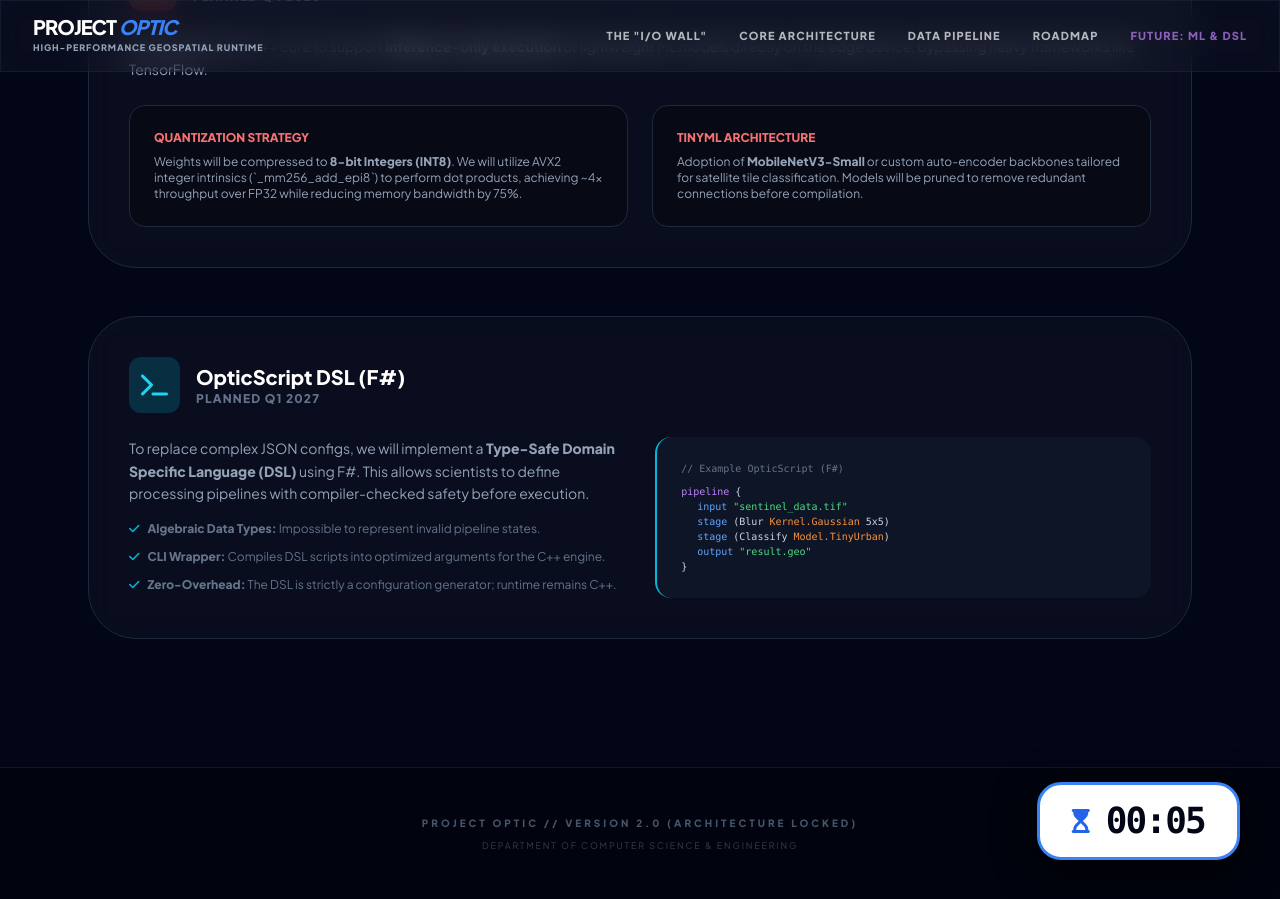
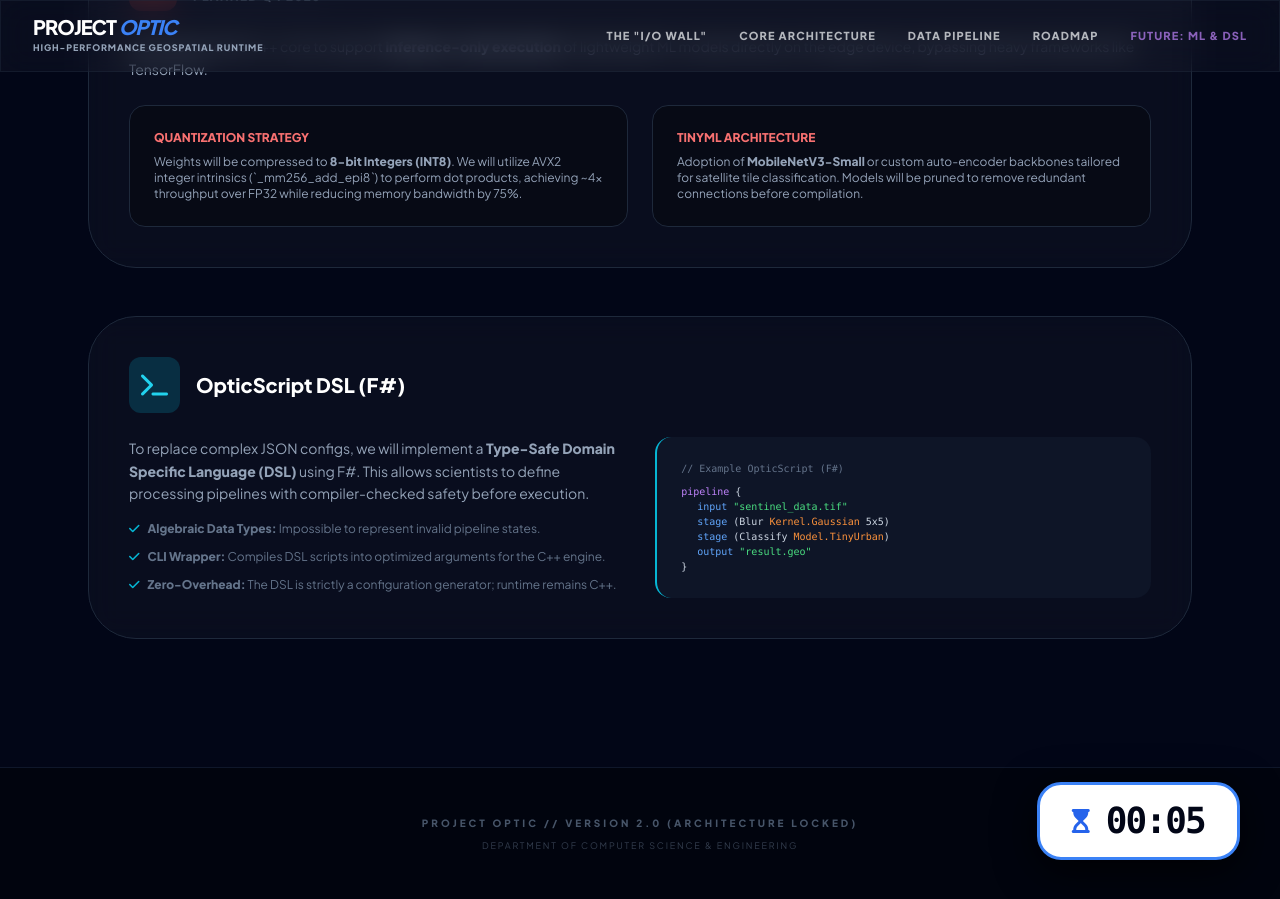
Before and after one commit to spookyfoods/spookyfoods.github.io, a Jekyll site: the page pbl_ppt_template.html, which Jekyll copies as it is, in a window 1280 px wide and 900 px high, scrolled down 3174 px. Built offline with Jekyll 4.4.1, drawn with Linux system fonts in a browser that asks for light colours; nearby versions of some CDN libraries.

Commit message:
Pbl Website

```diff
--- a/pbl_ppt_template.html
+++ b/pbl_ppt_template.html
@@ -540,11 +540,7 @@
                             <h3 class="text-xl font-bold text-white">
                                 OpticScript DSL (F#)
                             </h3>
-                            <p
-                                class="text-xs text-slate-500 uppercase tracking-widest font-bold"
-                            >
-                                Planned Q1 2027
-                            </p>
+
                         </div>
                     </div>
                     <div class="flex flex-col md:flex-row gap-8">
```
